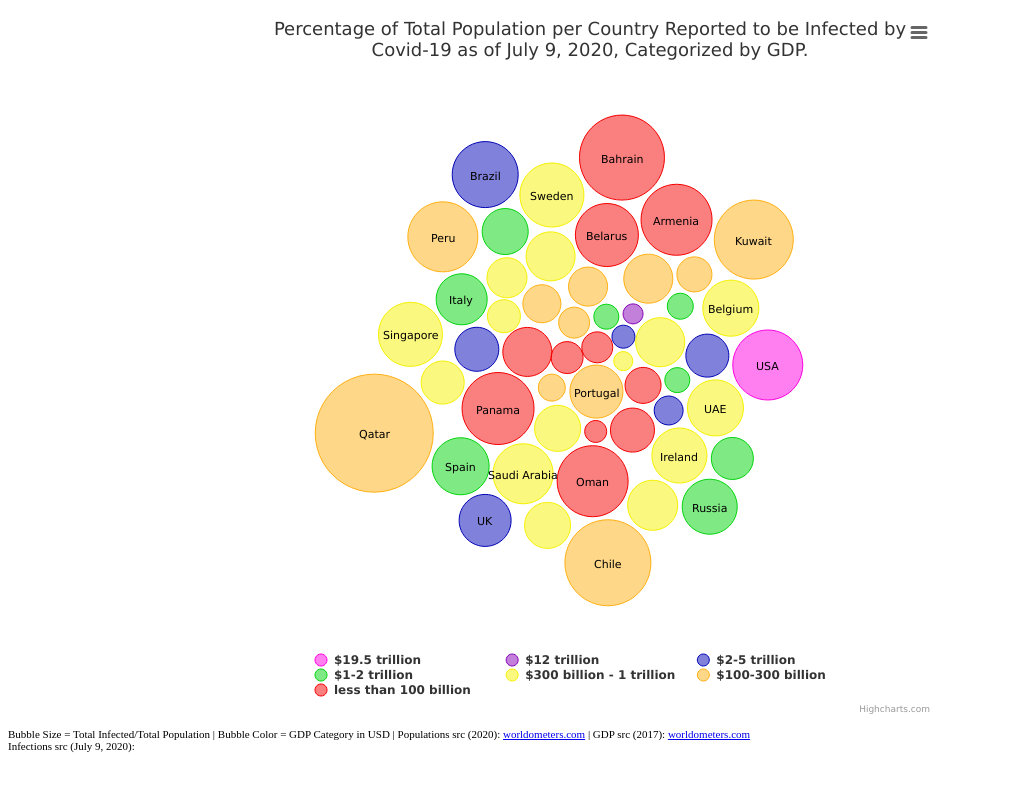
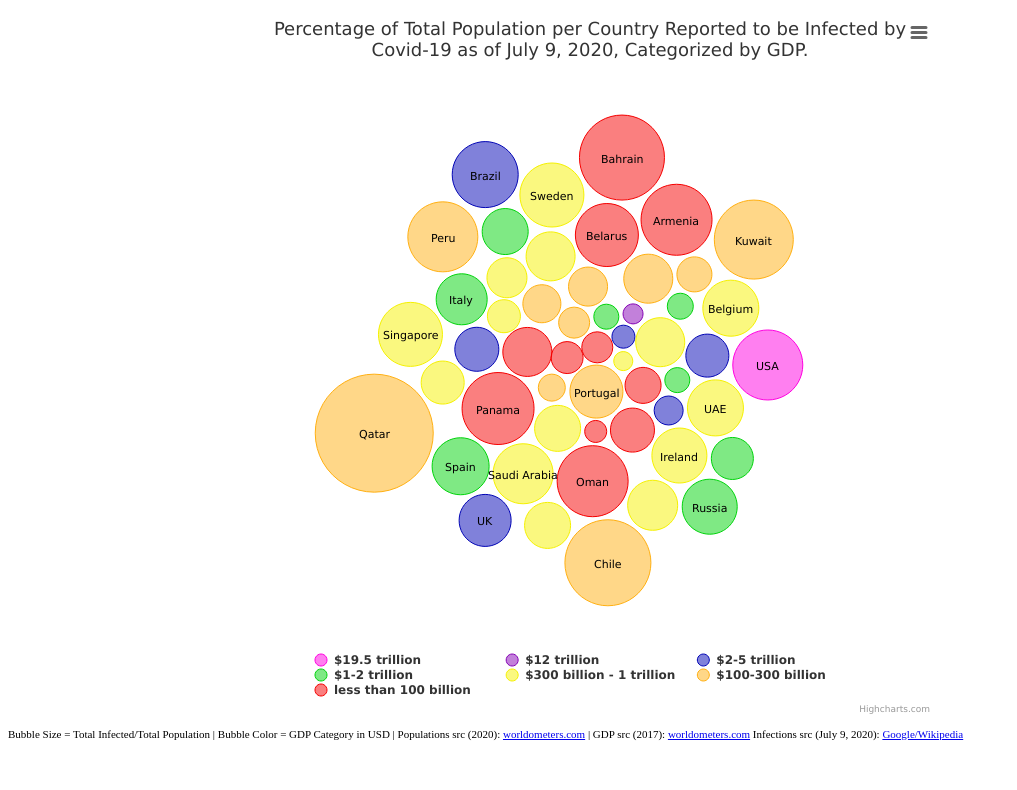
Before and after one commit to Uncalledfor/Covid19-Pop-Percentages, a plain HTML site: page index.html in a window 1280 px wide. Shown: the whole page, without its empty margins (0-1017 px from the left). Drawn offline with nearby package versions, Linux system fonts and the light colour scheme.

Commit message:
Update index.html

```diff
--- a/index.html
+++ b/index.html
@@ -20,7 +20,7 @@
 <script src= "js/main.js"></script>
 <link href="css/style.css" rel="stylesheet">
 
-<body style="font-size: 11px"> Bubble Size = Total Infected/Total Population |  Bubble Color = GDP Category in USD |  Populations src (2020): <a href="https://www.worldometers.info/world-population/population-by-country/">worldometers.com</a>  |  GDP src (2017): <a href="https://www.worldometers.info/gdp/gdp-by-country/">worldometers.com</a> <br> Infections src (July 9, 2020): <a href="https://www.google.com/search?q=covid+stats&rlz=1C1CHBF_enUS817US817&oq=covid+stats&aqs=chrome..69i57j0l7.2331j0j7&sourceid=chrome&ie=UTF-8>Google/Wikipedia</a></body>
+<body style="font-size: 11px"> Bubble Size = Total Infected/Total Population |  Bubble Color = GDP Category in USD |  Populations src (2020): <a href="https://www.worldometers.info/world-population/population-by-country/">worldometers.com</a>  |  GDP src (2017): <a href="https://www.worldometers.info/gdp/gdp-by-country/">worldometers.com</a> Infections src (July 9, 2020): <a href="https://www.google.com/search?q=covid+stats&rlz=1C1CHBF_enUS817US817&oq=covid+stats&aqs=chrome..69i57j0l7.2331j0j7&sourceid=chrome&ie=UTF-8">Google/Wikipedia</a></body>
 
 </html>
 
```
